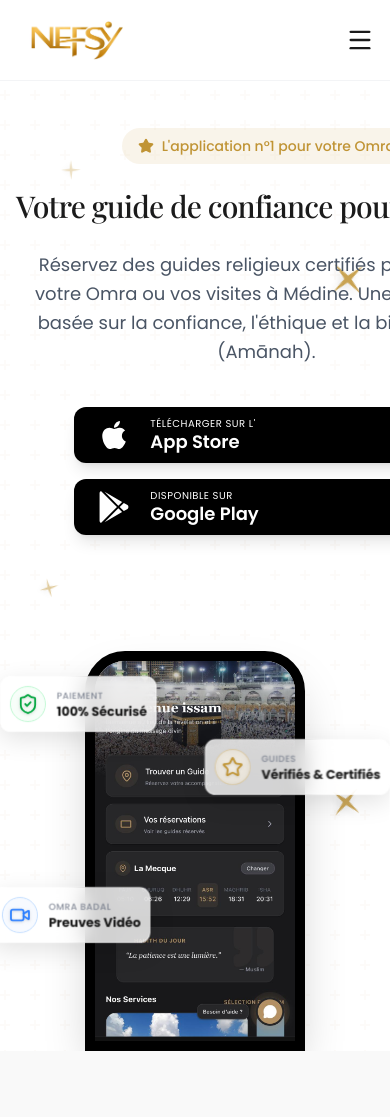
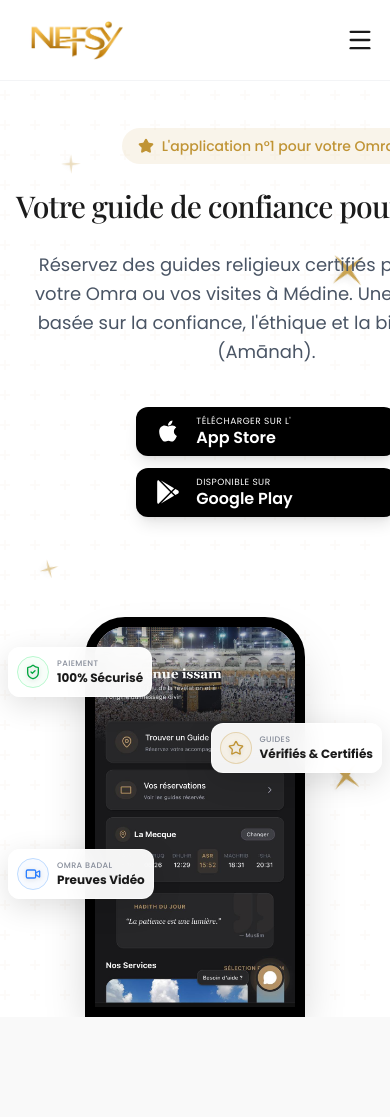
Before and after one commit to FullValue/Nefs, a React (Vite) app: page / in a window 390 px wide. Shown: the top 1117 px of the page. Built offline with nearby package versions, Linux system fonts and the light colour scheme; a web font is replaced by a local one.

Commit message:
aziaj,d,izd

```diff
--- a/src/App.tsx
+++ b/src/App.tsx
@@ -157,21 +157,21 @@
             Réservez des guides religieux certifiés pour faciliter votre Omra ou vos visites à Médine. Une plateforme basée sur la confiance, l'éthique et la bienveillance (Amānah).
           </p>
 
-          <div className="flex flex-col sm:flex-row gap-4 justify-center items-center mb-16 w-full max-w-sm sm:max-w-none mx-auto">
+          <div className="flex flex-col sm:flex-row gap-3 sm:gap-4 justify-center items-center mb-12 sm:mb-16 w-full max-w-[260px] sm:max-w-none mx-auto">
             {/* App Store Button */}
-            <button className="w-full sm:w-auto bg-black text-white px-6 py-3 rounded-xl flex items-center justify-center gap-3 hover:bg-gray-900 transition-colors shadow-lg hover:shadow-xl transform hover:-translate-y-0.5">
-              <svg viewBox="0 0 384 512" className="w-8 h-8 fill-current shrink-0"><path d="M318.7 268.7c-.2-36.7 16.4-64.4 50-84.8-18.8-26.9-47.2-41.7-84.7-44.6-35.5-2.8-74.3 20.7-88.5 20.7-15 0-49.4-19.7-76.4-19.7C63.3 141.2 4 184.8 4 273.5q0 39.3 14.4 81.2c12.8 36.7 59 126.7 107.2 125.2 25.2-.6 43-17.9 75.8-17.9 31.8 0 48.3 17.9 76.4 17.9 48.6-.7 90.4-82.5 102.6-119.3-65.2-30.7-61.7-90-61.7-91.9zm-56.6-164.2c27.3-32.4 24.8-61.9 24-72.5-24.1 1.4-52 16.4-67.9 34.9-17.5 19.8-27.8 44.3-25.6 71.9 26.1 2 49.9-11.4 69.5-34.3z"/></svg>
-              <div className="text-left w-full pl-2">
-                <div className="text-[10px] leading-none mb-1 uppercase tracking-wider text-left">Télécharger sur l'</div>
-                <div className="text-lg font-semibold leading-none text-left">App Store</div>
+            <button className="w-full sm:w-auto bg-black text-white px-5 sm:px-6 py-2.5 sm:py-3 rounded-xl flex items-center justify-center gap-3 hover:bg-gray-900 transition-colors shadow-lg hover:shadow-xl transform hover:-translate-y-0.5">
+              <svg viewBox="0 0 384 512" className="w-6 h-6 sm:w-8 sm:h-8 fill-current shrink-0"><path d="M318.7 268.7c-.2-36.7 16.4-64.4 50-84.8-18.8-26.9-47.2-41.7-84.7-44.6-35.5-2.8-74.3 20.7-88.5 20.7-15 0-49.4-19.7-76.4-19.7C63.3 141.2 4 184.8 4 273.5q0 39.3 14.4 81.2c12.8 36.7 59 126.7 107.2 125.2 25.2-.6 43-17.9 75.8-17.9 31.8 0 48.3 17.9 76.4 17.9 48.6-.7 90.4-82.5 102.6-119.3-65.2-30.7-61.7-90-61.7-91.9zm-56.6-164.2c27.3-32.4 24.8-61.9 24-72.5-24.1 1.4-52 16.4-67.9 34.9-17.5 19.8-27.8 44.3-25.6 71.9 26.1 2 49.9-11.4 69.5-34.3z"/></svg>
+              <div className="text-left w-full pl-1">
+                <div className="text-[9px] sm:text-[10px] leading-none mb-1 uppercase tracking-wider text-left">Télécharger sur l'</div>
+                <div className="text-base sm:text-lg font-semibold leading-none text-left">App Store</div>
               </div>
             </button>
             {/* Google Play Button */}
-            <button className="w-full sm:w-auto bg-black text-white px-6 py-3 rounded-xl flex items-center justify-center gap-3 hover:bg-gray-900 transition-colors shadow-lg hover:shadow-xl transform hover:-translate-y-0.5">
-              <svg viewBox="0 0 512 512" className="w-8 h-8 fill-current shrink-0"><path d="M325.3 234.3L104.6 13l280.8 161.2-60.1 60.1zM47 0C34 6.8 25.3 19.2 25.3 35.3v441.3c0 16.1 8.7 28.5 21.7 35.3l256.6-256L47 0zm425.2 225.6l-58.9-34.1-65.7 64.5 65.7 64.5 60.1-34.1c18-14.3 18-46.5-1.2-60.8zM104.6 499l280.8-161.2-60.1-60.1L104.6 499z"/></svg>
-              <div className="text-left w-full pl-2">
-                <div className="text-[10px] leading-none mb-1 uppercase tracking-wider text-left">Disponible sur</div>
-                <div className="text-lg font-semibold leading-none text-left">Google Play</div>
+            <button className="w-full sm:w-auto bg-black text-white px-5 sm:px-6 py-2.5 sm:py-3 rounded-xl flex items-center justify-center gap-3 hover:bg-gray-900 transition-colors shadow-lg hover:shadow-xl transform hover:-translate-y-0.5">
+              <svg viewBox="0 0 512 512" className="w-6 h-6 sm:w-8 sm:h-8 fill-current shrink-0"><path d="M325.3 234.3L104.6 13l280.8 161.2-60.1 60.1zM47 0C34 6.8 25.3 19.2 25.3 35.3v441.3c0 16.1 8.7 28.5 21.7 35.3l256.6-256L47 0zm425.2 225.6l-58.9-34.1-65.7 64.5 65.7 64.5 60.1-34.1c18-14.3 18-46.5-1.2-60.8zM104.6 499l280.8-161.2-60.1-60.1L104.6 499z"/></svg>
+              <div className="text-left w-full pl-1">
+                <div className="text-[9px] sm:text-[10px] leading-none mb-1 uppercase tracking-wider text-left">Disponible sur</div>
+                <div className="text-base sm:text-lg font-semibold leading-none text-left">Google Play</div>
               </div>
             </button>
           </div>
@@ -215,14 +215,14 @@
           initial={{ opacity: 0, scale: 0.8, y: 20 }}
           animate={{ opacity: 1, scale: 1, y: 0 }}
           transition={{ duration: 0.6, delay: 0.8 }}
-          className="absolute top-[10%] sm:top-[15%] left-0 sm:left-[2%] lg:left-[5%] bg-white/80 sm:bg-white/70 backdrop-blur-md p-2.5 sm:p-4 rounded-xl sm:rounded-2xl shadow-[0_8px_30px_rgb(0,0,0,0.12)] border border-white/60 flex items-center gap-3 sm:gap-4 z-30 transition-transform hover:scale-105 scale-90 sm:scale-100 origin-left"
+          className="absolute top-[12%] sm:top-[15%] left-2 sm:left-[2%] lg:left-[5%] bg-white/95 sm:bg-white/70 backdrop-blur-md p-2 sm:p-4 rounded-xl sm:rounded-2xl shadow-[0_8px_30px_rgb(0,0,0,0.12)] border border-white/60 flex items-center gap-2 sm:gap-4 z-30 transition-transform hover:scale-105"
         >
-          <div className="w-10 h-10 sm:w-12 sm:h-12 rounded-full border border-green-200 bg-green-50/50 backdrop-blur-sm flex items-center justify-center shrink-0">
-            <ShieldCheck className="text-green-600 drop-shadow-sm" size={24} />
+          <div className="w-8 h-8 sm:w-12 sm:h-12 rounded-full border border-green-200 bg-green-50/50 backdrop-blur-sm flex items-center justify-center shrink-0">
+            <ShieldCheck className="text-green-600 drop-shadow-sm w-4 h-4 sm:w-6 sm:h-6" />
           </div>
           <div className="text-left">
-            <div className="text-[10px] sm:text-xs text-gray-500/80 uppercase tracking-wider font-medium">Paiement</div>
-            <div className="font-bold text-sm sm:text-base text-nefsy-dark">100% Sécurisé</div>
+            <div className="text-[8px] sm:text-xs text-gray-500/80 uppercase tracking-wider font-medium">Paiement</div>
+            <div className="font-bold text-xs sm:text-base text-nefsy-dark">100% Sécurisé</div>
           </div>
         </motion.div>
 
@@ -230,14 +230,14 @@
           initial={{ opacity: 0, scale: 0.8, y: -20 }}
           animate={{ opacity: 1, scale: 1, y: 0 }}
           transition={{ duration: 0.6, delay: 1 }}
-          className="absolute top-[25%] sm:top-[5%] right-0 sm:right-[2%] lg:right-[5%] bg-white/80 sm:bg-white/70 backdrop-blur-md p-2.5 sm:p-4 rounded-xl sm:rounded-2xl shadow-[0_8px_30px_rgb(0,0,0,0.12)] border border-white/60 flex items-center gap-3 sm:gap-4 z-30 transition-transform hover:scale-105 scale-90 sm:scale-100 origin-right"
+          className="absolute top-[30%] sm:top-[5%] right-2 sm:right-[2%] lg:right-[5%] bg-white/95 sm:bg-white/70 backdrop-blur-md p-2 sm:p-4 rounded-xl sm:rounded-2xl shadow-[0_8px_30px_rgb(0,0,0,0.12)] border border-white/60 flex items-center gap-2 sm:gap-4 z-30 transition-transform hover:scale-105"
         >
-          <div className="w-10 h-10 sm:w-12 sm:h-12 rounded-full border border-nefsy-gold/30 bg-nefsy-gold/10 backdrop-blur-sm flex items-center justify-center shrink-0">
-            <Star className="text-nefsy-gold drop-shadow-sm" size={24} />
+          <div className="w-8 h-8 sm:w-12 sm:h-12 rounded-full border border-nefsy-gold/30 bg-nefsy-gold/10 backdrop-blur-sm flex items-center justify-center shrink-0">
+            <Star className="text-nefsy-gold drop-shadow-sm w-4 h-4 sm:w-6 sm:h-6" />
           </div>
           <div className="text-left">
-            <div className="text-[10px] sm:text-xs text-gray-500/80 uppercase tracking-wider font-medium">Guides</div>
-            <div className="font-bold text-sm sm:text-base text-nefsy-dark">Vérifiés & Certifiés</div>
+            <div className="text-[8px] sm:text-xs text-gray-500/80 uppercase tracking-wider font-medium">Guides</div>
+            <div className="font-bold text-xs sm:text-base text-nefsy-dark">Vérifiés & Certifiés</div>
           </div>
         </motion.div>
 
@@ -245,14 +245,14 @@
           initial={{ opacity: 0, scale: 0.8, x: -20 }}
           animate={{ opacity: 1, scale: 1, x: 0 }}
           transition={{ duration: 0.6, delay: 1.2 }}
-          className="absolute bottom-[25%] sm:bottom-[20%] left-[-2%] lg:left-[2%] bg-white/80 sm:bg-white/70 backdrop-blur-md p-2.5 sm:p-4 rounded-xl sm:rounded-2xl shadow-[0_8px_30px_rgb(0,0,0,0.12)] border border-white/60 flex items-center gap-3 sm:gap-4 z-30 transition-transform hover:scale-105 scale-90 sm:scale-100 origin-left"
+          className="absolute bottom-[28%] sm:bottom-[20%] left-2 sm:left-[-2%] lg:left-[2%] bg-white/95 sm:bg-white/70 backdrop-blur-md p-2 sm:p-4 rounded-xl sm:rounded-2xl shadow-[0_8px_30px_rgb(0,0,0,0.12)] border border-white/60 flex items-center gap-2 sm:gap-4 z-30 transition-transform hover:scale-105"
         >
-          <div className="w-10 h-10 sm:w-12 sm:h-12 rounded-full border border-blue-200 bg-blue-50/50 backdrop-blur-sm flex items-center justify-center shrink-0">
-            <Video className="text-blue-500 drop-shadow-sm" size={24} />
+          <div className="w-8 h-8 sm:w-12 sm:h-12 rounded-full border border-blue-200 bg-blue-50/50 backdrop-blur-sm flex items-center justify-center shrink-0">
+            <Video className="text-blue-500 drop-shadow-sm w-4 h-4 sm:w-6 sm:h-6" />
           </div>
           <div className="text-left">
-            <div className="text-[10px] sm:text-xs text-gray-500/80 uppercase tracking-wider font-medium">Omra Badal</div>
-            <div className="font-bold text-sm sm:text-base text-nefsy-dark">Preuves Vidéo</div>
+            <div className="text-[8px] sm:text-xs text-gray-500/80 uppercase tracking-wider font-medium">Omra Badal</div>
+            <div className="font-bold text-xs sm:text-base text-nefsy-dark">Preuves Vidéo</div>
           </div>
         </motion.div>
 
```
